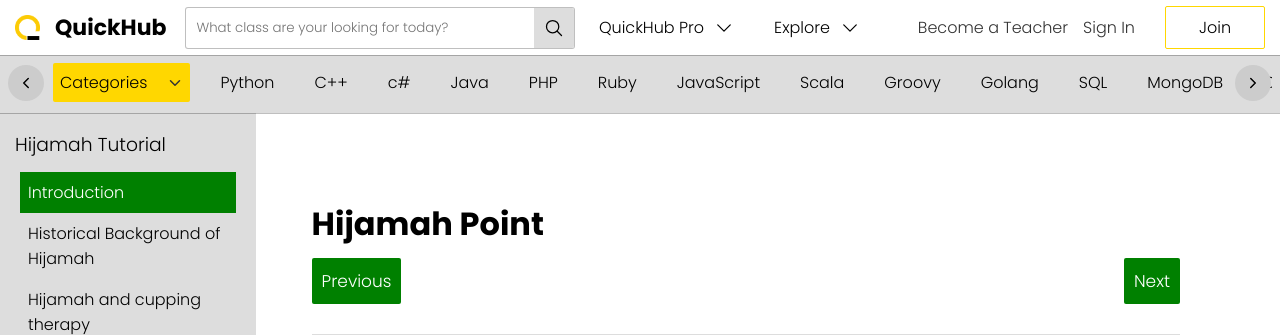
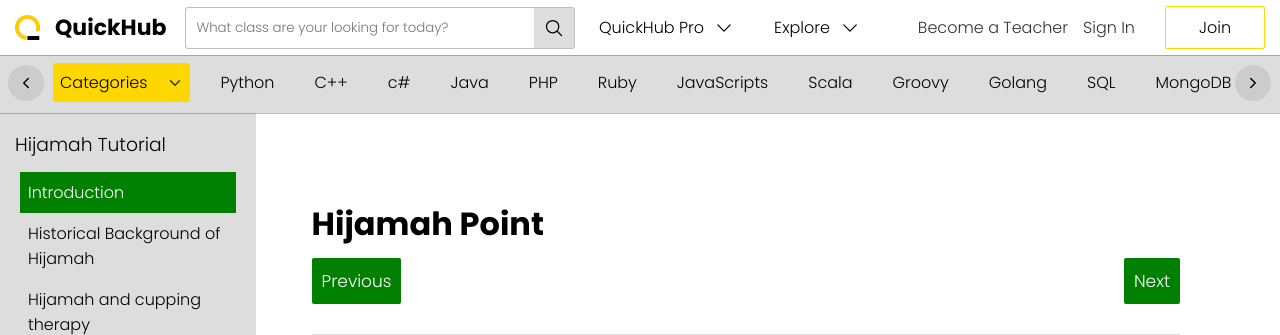
Before and after one commit to Herdham/QuickHub, a Django app: page /point/ in a window 1280 px wide. Shown: the top 335 px of the page. Run offline with Django 5.2, Linux system fonts and the light colour scheme; some web fonts are replaced.

Commit message:
more changes

```diff
--- a/QuickApp/templates/Template/allcourses/arabic_course/hijamah/hijamah_point.html
+++ b/QuickApp/templates/Template/allcourses/arabic_course/hijamah/hijamah_point.html
@@ -112,7 +112,7 @@
                             <li><a href="#">Java</a></li>
                             <li><a href="#">PHP</a></li>
                             <li><a href="#">Ruby</a></li>
-                            <li><a href="#">JavaScript</a></li>
+                            <li><a href="#">JavaScripts</a></li>
                             <li><a href="#">Scala</a></li>
                             <li><a href="#">Groovy</a></li>
                             <li><a href="#">Golang</a></li>
```
